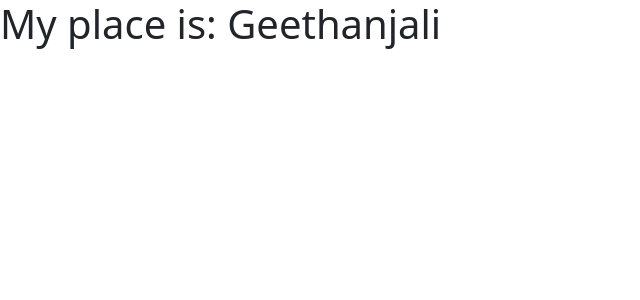
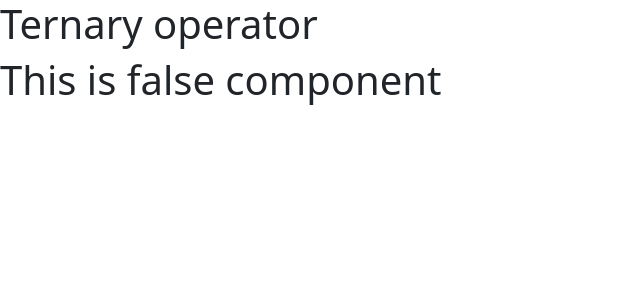
Before and after one commit to srivensy/Demo, a React (Create React App) app: page / in a window 1280 px wide. Shown: the top 300 px of the page, without its empty margins (0-640 px from the left). Built offline with nearby package versions, Linux system fonts and the light colour scheme.

Commit message:
This is first commit

```diff
--- a/src/App.js
+++ b/src/App.js
@@ -1,23 +1,26 @@
 // import Firstcomponent from "./Firstcomponent";
 // import Secondcomponent from "./Secondcomponent";
-import Usestate from "./Usestate";
+import Ternaryoperator from "./Ternaryoperator";
+// import Usestate from "./Usestate";
 
 function App() {
 
-// let object = {
+// let student_info = {
 //     id:9,
 //     name:'Bhagya Sree',
 //     branch:'BCA-AI',
-//     Place:'Madanapalle'
+//     place:'Madanapalle'
 //   }
+
+// let array = ["Apple","Mango","Strabery","Grape","Banana","Guava","Cherry",100,55.7,true]
 
   return (
     <div>
-      <Usestate/>
-      {/* <h1>This App component</h1> */}
-      {/* <h2>{object.name}</h2> */}
-      {/* <Firstcomponent object={{id:19,name:'Bagya sree',branch:'BCA-AI',place:'Madanapalle'}}/>
-      <Secondcomponent/> */}
+       {/* <Usestate/>
+       <h1>This App component</h1>  */}
+      {/* <Firstcomponent student={student_info}/>
+      <Secondcomponent fruits={array}/> */}
+      <Ternaryoperator/>
     </div>
   );
 }
--- /dev/null
+++ b/src/Falsecomponent.jsx
@@ -0,0 +1,11 @@
+import React from 'react'
+
+const Falsecomponent = () => {
+  return (
+    <div>
+      <h1>This is false component</h1>
+    </div>
+  )
+}
+
+export default Falsecomponent
--- /dev/null
+++ b/src/Ternaryoperator.jsx
@@ -0,0 +1,14 @@
+import React from 'react'
+import Truecomponent from './Truecomponent'
+import Falsecomponent from './Falsecomponent'
+
+const Ternaryoperator = () => {
+  return (
+    <div>
+      <h1>Ternary operator</h1>
+      {10 > 20? <Truecomponent/>:<Falsecomponent/>}
+    </div>
+  )
+}
+
+export default Ternaryoperator;
--- /dev/null
+++ b/src/Truecomponent.jsx
@@ -0,0 +1,11 @@
+import React from 'react'
+
+const Truecomponent = () => {
+  return (
+    <div>
+      <h1>This is True component</h1>
+    </div>
+  )
+}
+
+export default Truecomponent
--- a/src/Usestate.jsx
+++ b/src/Usestate.jsx
@@ -1,22 +1,23 @@
-import React, { useEffect } from 'react'
-import { useState } from 'react'
+// import React, { useEffect } from 'react'
+// import { useState } from 'react'
 
-const Usestate = () => {
-    const [place,setPlace] = useState('Bengalore');
+// const Usestate = () => {
+//     const [place,setPlace] = useState('Bengalore');
 
-    useEffect(()=>{
-        if(place === 'Madanapalle'){
-            setPlace('Bhagya')
-        }else{
-            setPlace('Geethanjali')
-        }
-    },[])
+//     useEffect(()=>{
+//         if(place === 'Madanapalle'){
+//             setPlace('Bhagya')
+//         }else{
+//             setPlace('Geethanjali')
+//         }
+//     },[])
 
-  return (
-    <div>
-      <h1>My place is: {place}</h1>
-    </div>
-  )
-}
+//   return (
+//     <div>
+//       <h1>My place is: {place}</h1>
 
-export default Usestate
+//     </div>
+//   )
+// }
+
+// export default Usestate
```
Also changed, not shown: src/Firstcomponent.jsx (+14 -9 lines), src/Secondcomponent.jsx (+14 -2 lines).
